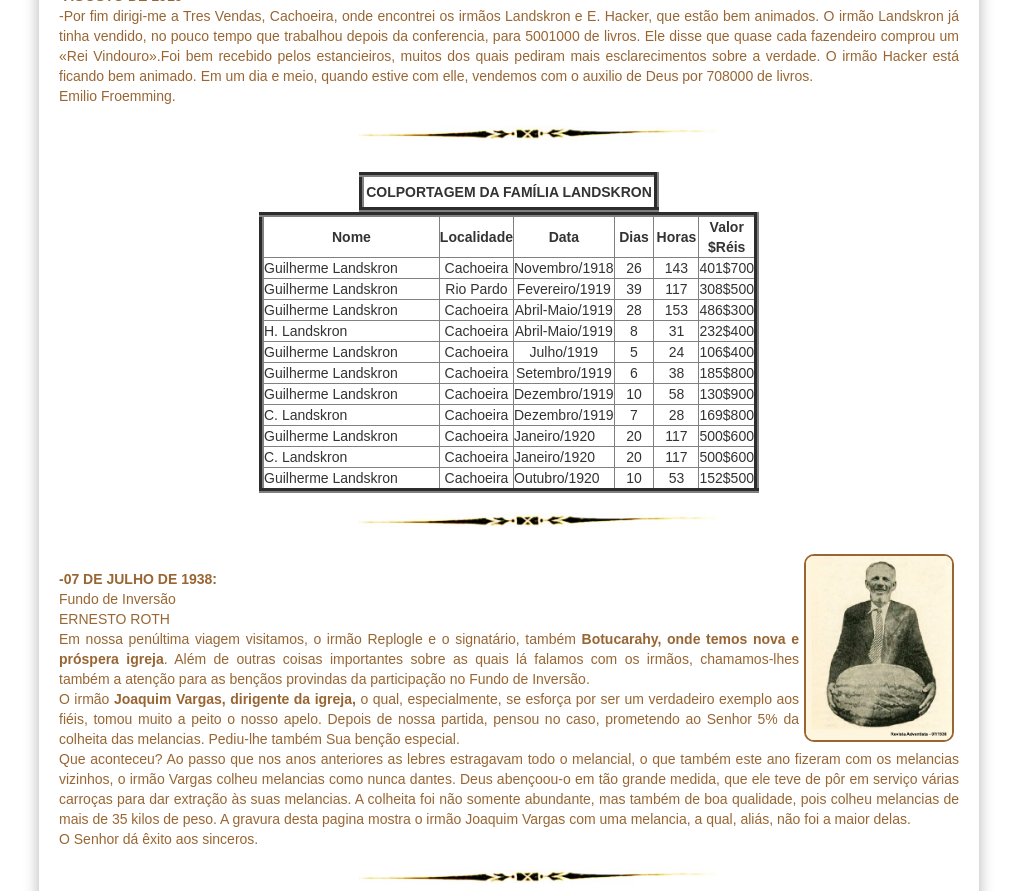
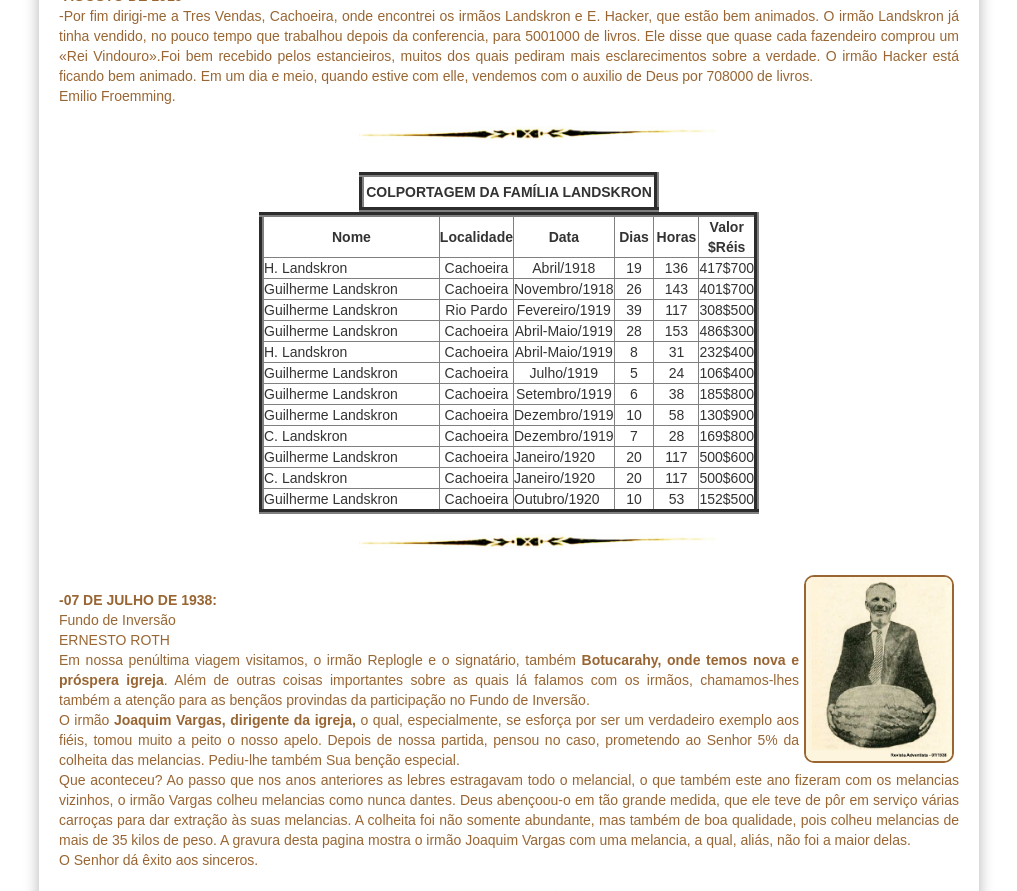
Before and after one commit to claudiovargas1955/claudiovargas1955.github.io, a Jekyll site: the page built from _pages/história-da-iasd-bosque.html, in a window 1280 px wide and 900 px high, scrolled down 1671 px, cut to the strip 0-891 px from the top of the window. Shown: the whole strip, without its empty margins (131-1148 px from the left). Built offline with Jekyll 4.4.1, drawn with Linux system fonts in a browser that asks for light colours; some web fonts are replaced.

Commit message:
Update história-da-iasd-bosque.html

```diff
--- a/_pages/história-da-iasd-bosque.html
+++ b/_pages/história-da-iasd-bosque.html
@@ -176,7 +176,14 @@ Emilio Froemming.<br>
            <td align="center" width="50px"><b>Valor $Réis</b</td>
 
         </tr>
-
+        <tr>
+           <td align="left" width="300px">H. Landskron</td>
+           <td align="center" width="50px">Cachoeira</td>
+           <td align="center">Abril/1918</td>
+           <td align="center">19</td>
+           <td align="center">136</td>
+           <td align="center">417$700</td>
+        </tr>
         <tr>
            <td align="left" width="300px">Guilherme Landskron</td>
            <td align="center" width="50px">Cachoeira</td>
```
